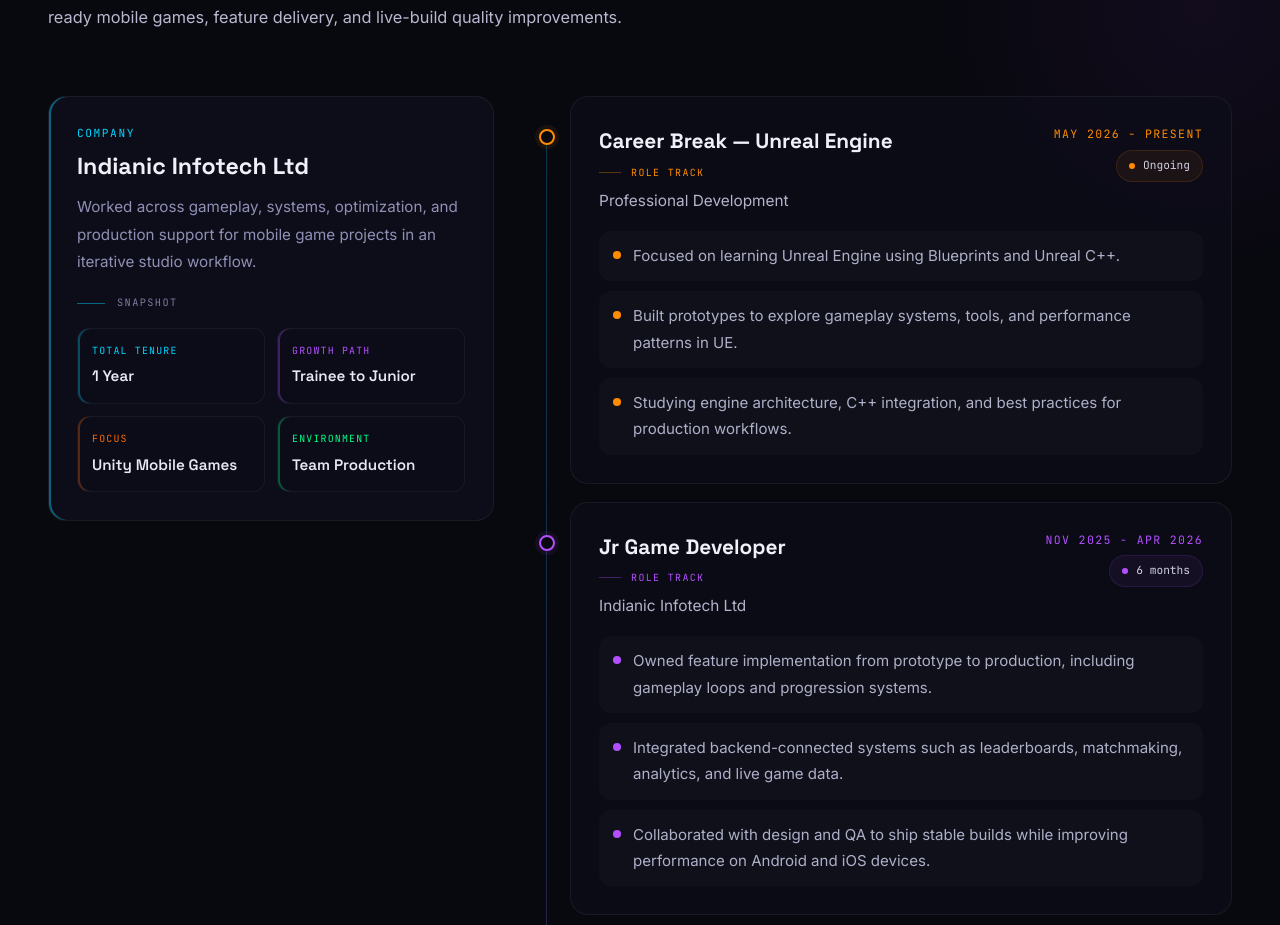
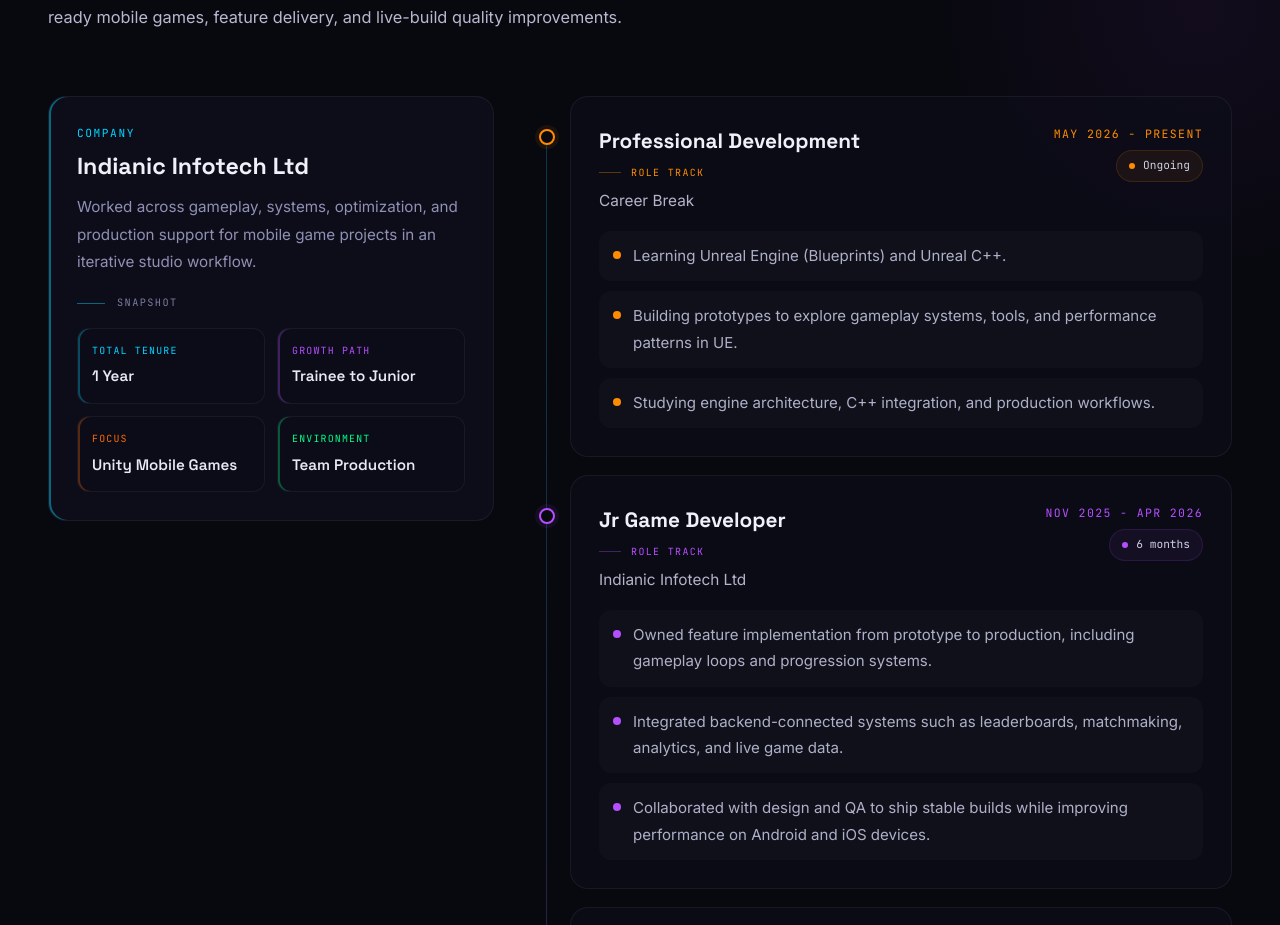
Before and after one commit to Prasham-Desai/Portfolio, a React (Create React App) app: page / in a window 1280 px wide. Shown: the part 3904-4829 px from the top of the page. Built offline with nearby package versions, Linux system fonts and the light colour scheme.

Commit message:
Update Experience.jsx

```diff
--- a/src/components/Experience.jsx
+++ b/src/components/Experience.jsx
@@ -2,15 +2,15 @@
 
 const experienceItems = [
   {
-    company: 'Professional Development',
-    role: 'Career Break — Unreal Engine',
+    company: 'Career Break',
+    role: 'Professional Development',
     period: 'May 2026 - Present',
     duration: 'Ongoing',
     color: '#ff8c00',
     responsibilities: [
-      'Focused on learning Unreal Engine using Blueprints and Unreal C++.',
-      'Built prototypes to explore gameplay systems, tools, and performance patterns in UE.',
-      'Studying engine architecture, C++ integration, and best practices for production workflows.',
+      'Learning Unreal Engine (Blueprints) and Unreal C++.',
+      'Building prototypes to explore gameplay systems, tools, and performance patterns in UE.',
+      'Studying engine architecture, C++ integration, and production workflows.',
     ],
   },
   {
```
